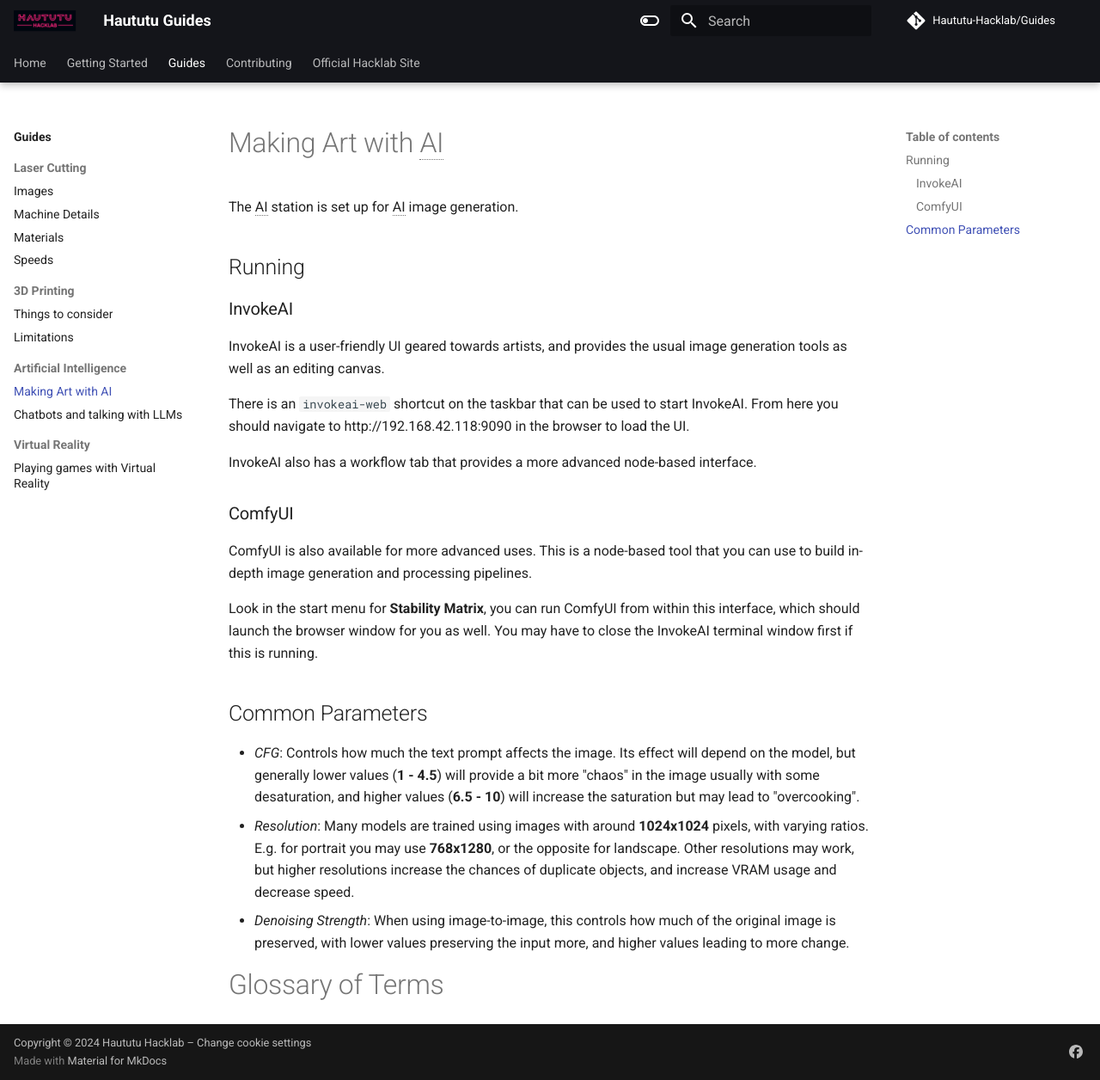
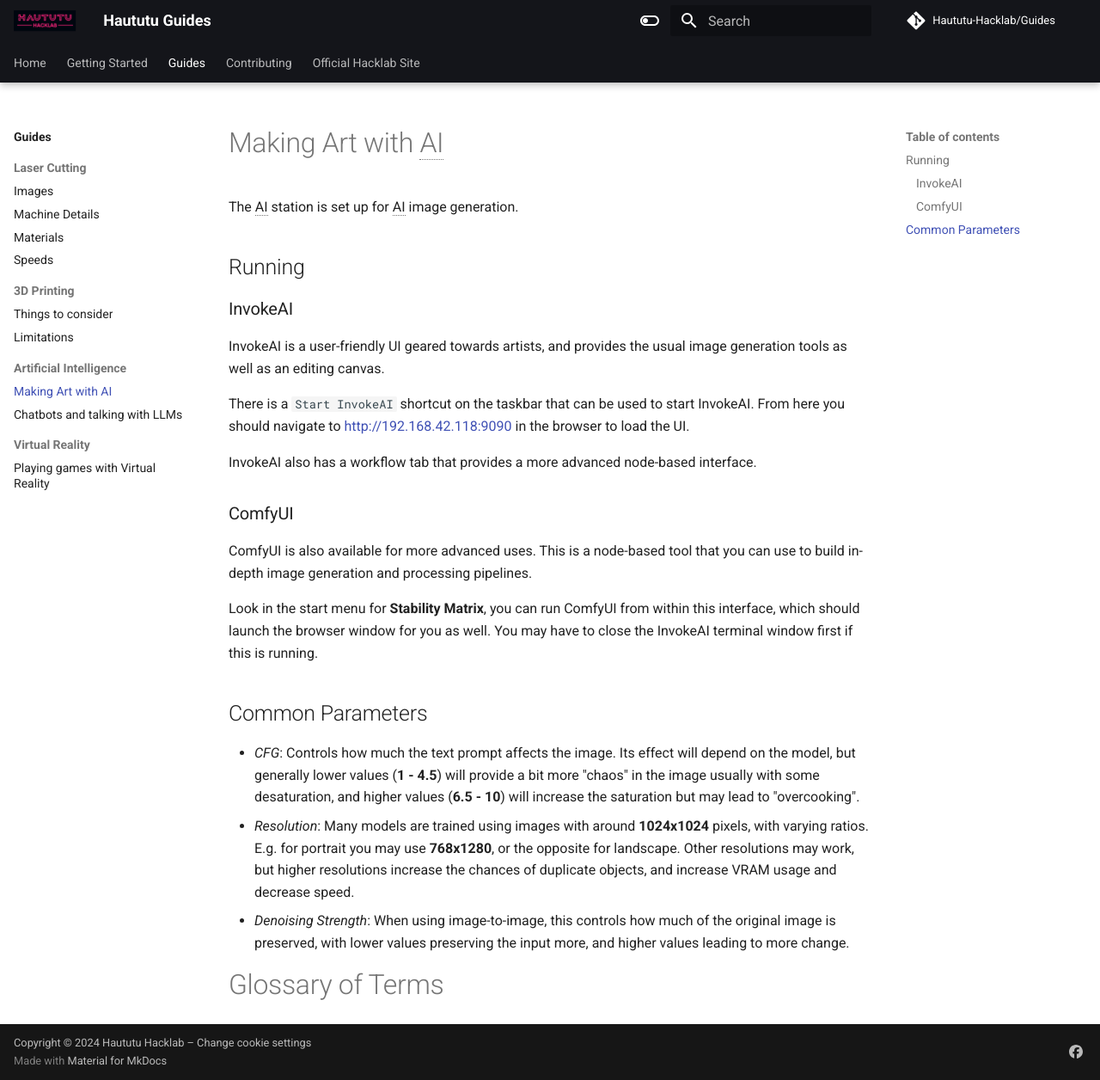
Before and after one commit to Haututu-Hacklab/Guides, an MkDocs documentation site: the page built from docs/guides/ai/art.md, in a window 1280 px wide and 1256 px high. Shown: the whole window at 86% size. Built offline with MkDocs 1.6.1 and Material for MkDocs 9.7.7, drawn with Linux system fonts in a browser that asks for light colours; comment, search, counter and statistics services are not loaded.

Commit message:
Link InvokeAI URL and change shortcut name

```diff
--- a/docs/guides/ai/art.md
+++ b/docs/guides/ai/art.md
@@ -8,7 +8,7 @@
 
 InvokeAI is a user-friendly UI geared towards artists, and provides the usual image generation tools as well as an editing canvas.
 
-There is an `invokeai-web` shortcut on the taskbar that can be used to start InvokeAI. From here you should navigate to http://192.168.42.118:9090 in the browser to load the UI.
+There is a `Start InvokeAI` shortcut on the taskbar that can be used to start InvokeAI. From here you should navigate to [http://192.168.42.118:9090](http://192.168.42.118:9090) in the browser to load the UI.
 
 InvokeAI also has a workflow tab that provides a more advanced node-based interface.
 
```
